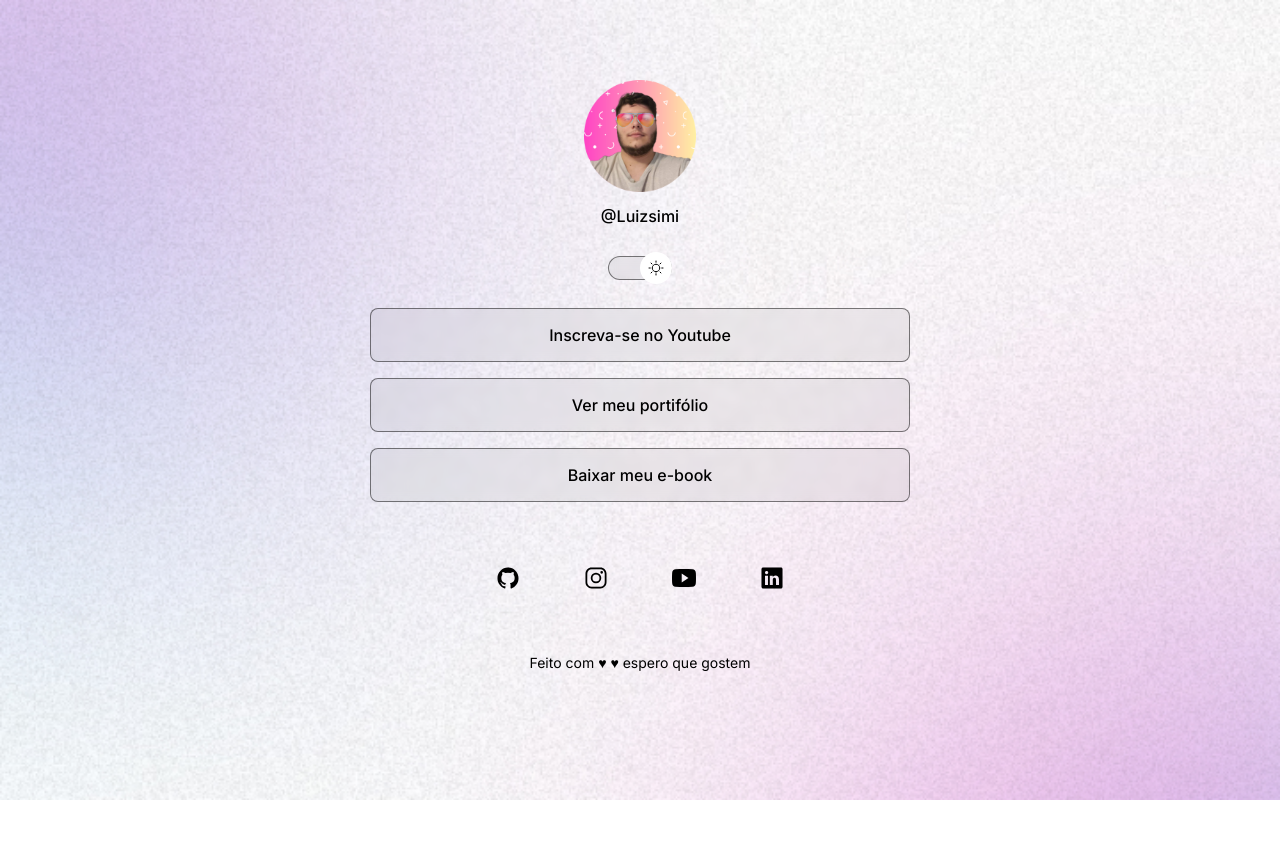
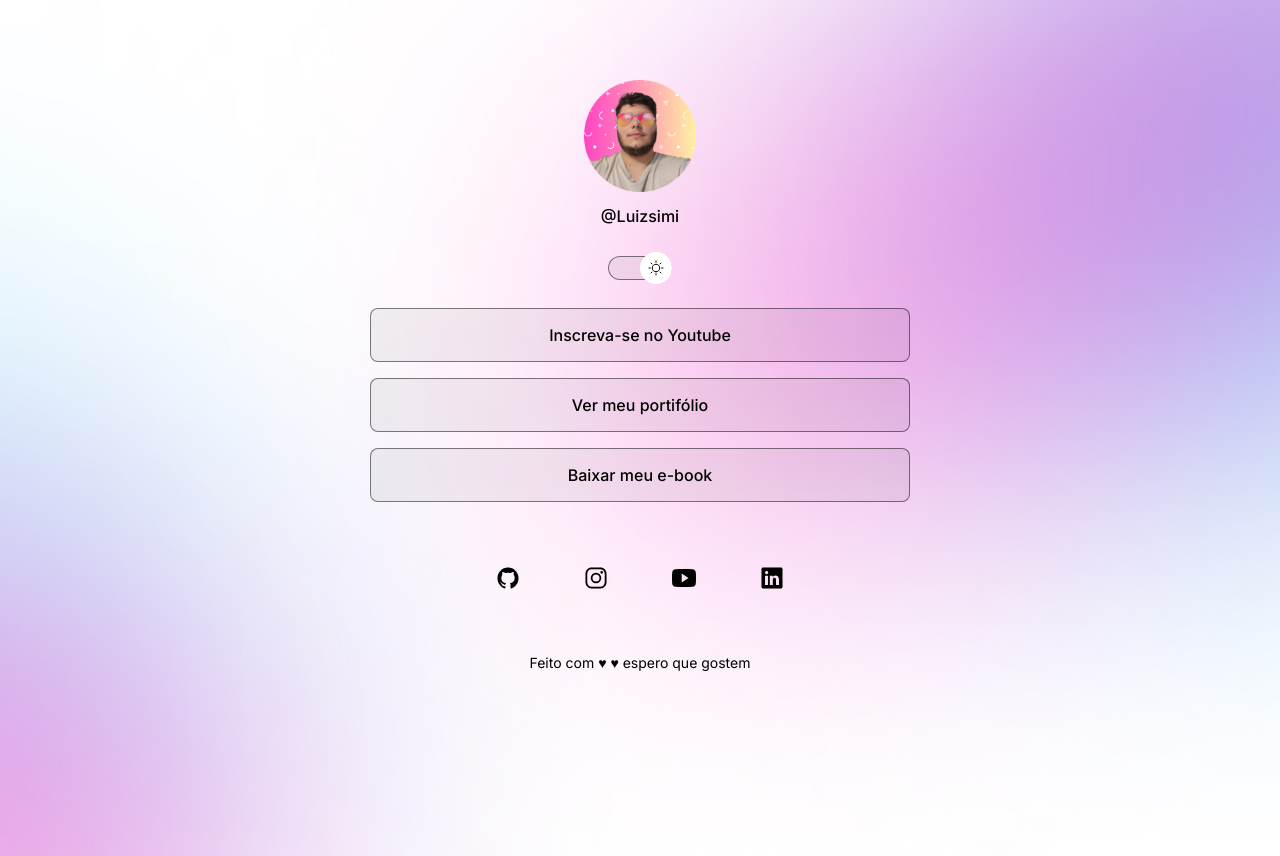
Before and after one commit to luizsimi/Projeto-rocketseat, a plain HTML site: page index.html in a window 1280 px wide. Both pictures are taken after a click on the element 640 px from the left and 267 px from the top of the page. Before the commit the page ends 800 px from the top, so only its background shows below. Drawn offline with nearby package versions, Linux system fonts and the light colour scheme.

Commit message:
Arquivos finais do Projeto

```diff
--- a/style.css
+++ b/style.css
@@ -33,6 +33,7 @@ background-size: cover;
 */
 
   background: var(--bg-url) no-repeat top center/cover;
+  height: 100vh;
 }
 
 body * {
@@ -63,11 +64,10 @@ body * {
 }
 
 #switch {
-position: relative;
-width: 64px;
+  position: relative;
+  width: 64px;
 
-margin: 4px auto;
-
+  margin: 4px auto;
 }
 
 #switch button {
@@ -84,10 +84,9 @@ margin: 4px auto;
   transform: translateY(-50%);
 }
 
-.light #switch button{
-right: 0;
-left: initial;
-
+.light #switch button {
+  right: 0;
+  left: initial;
 }
 
 #switch span {
@@ -163,3 +162,14 @@ footer {
   text-align: center;
   font-size: 14px;
 }
+
+/*media quiries */
+@media (min-width: 700px) {
+  :root {
+    --bg-url: url(./assets/bg-desktop.jpg);
+  }
+
+  .light {
+    --bg-url: url(./assets/bg-desktop-light.jpg);
+  }
+}
```
